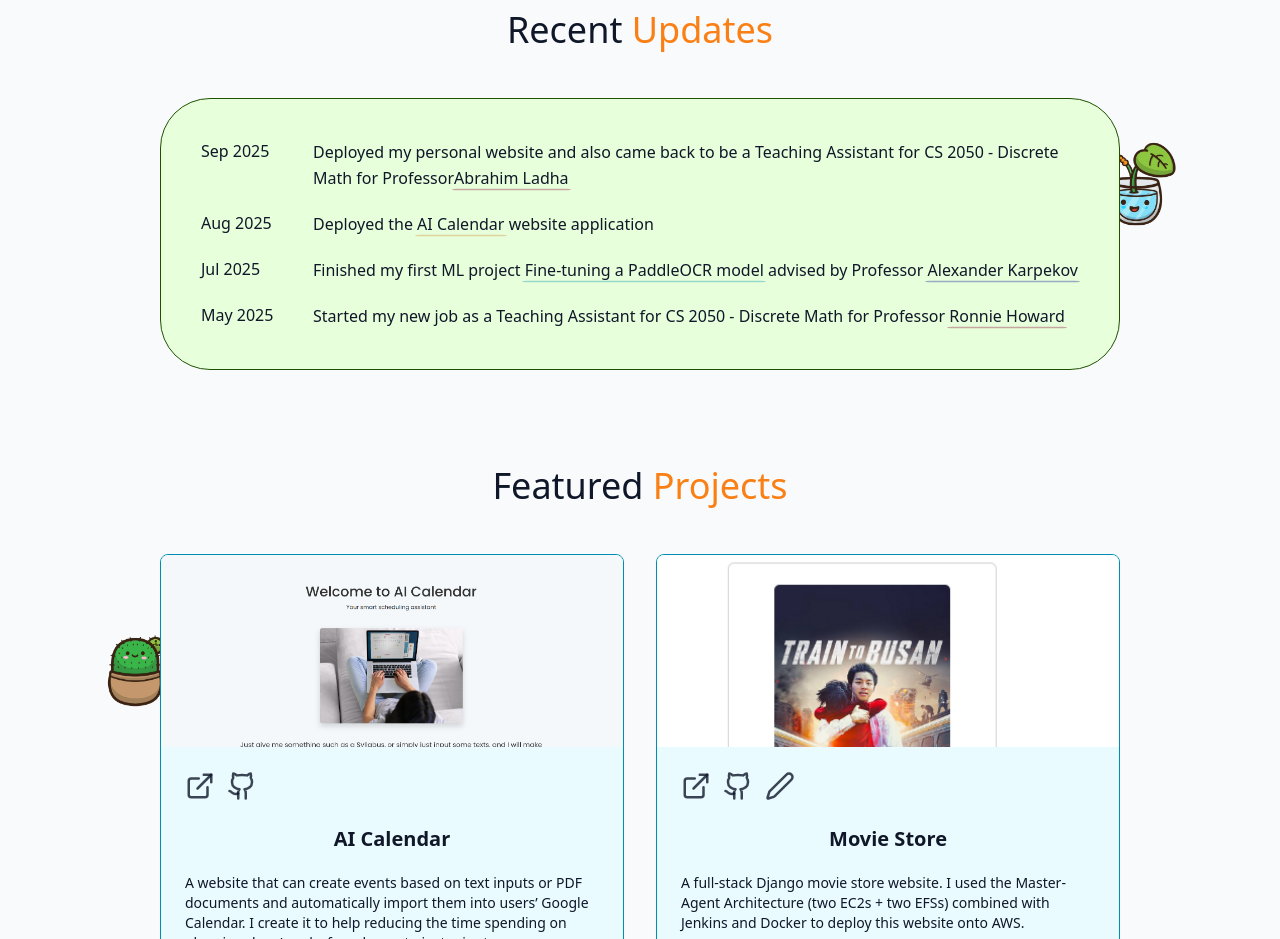
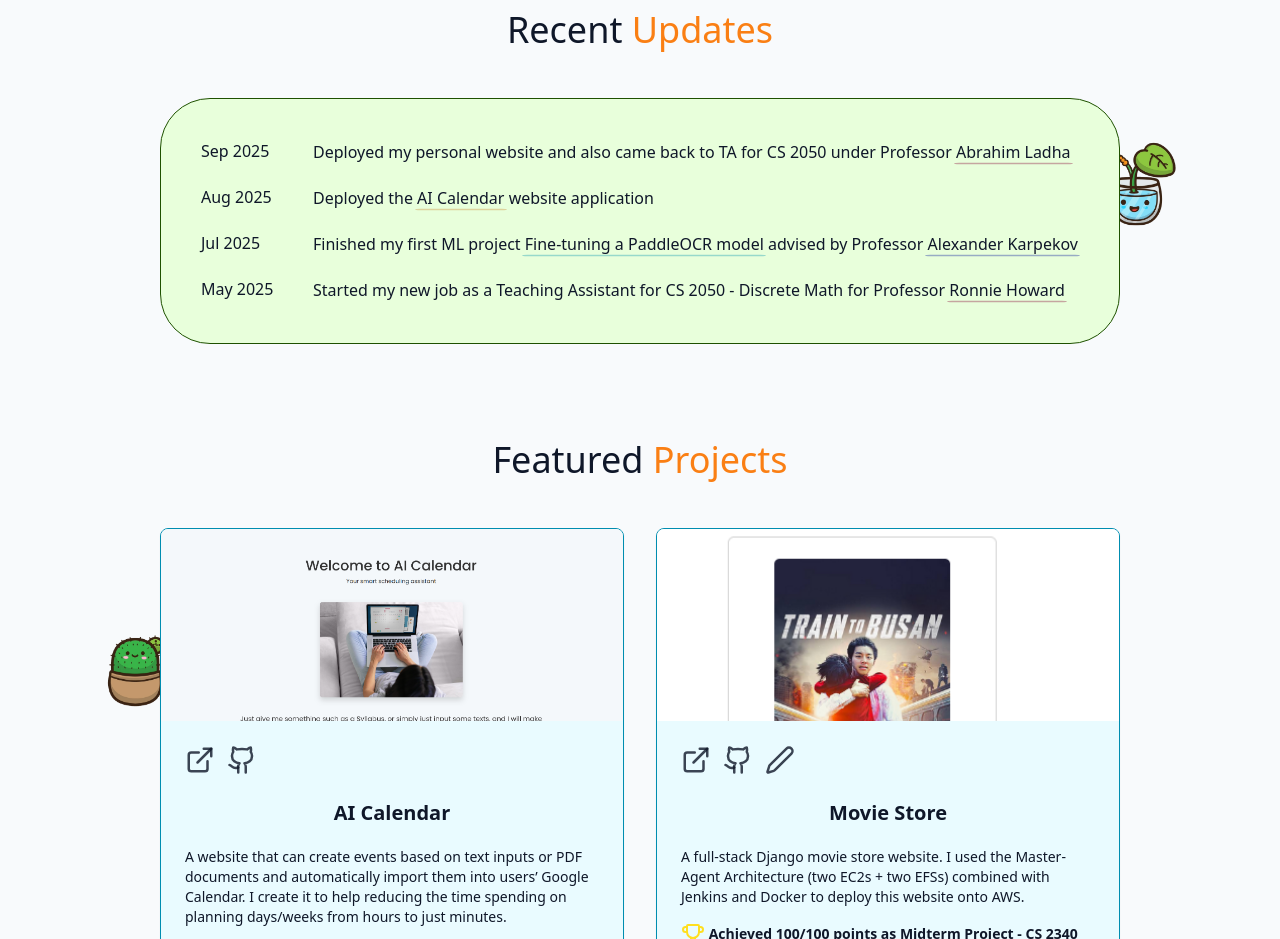
Before and after one commit to Softicles/thinhmnguyen.com, a React (Vite) app in the folder personal_web/: page / in a window 1280 px wide. Shown: the part 920-1859 px from the top of the page. Built offline with nearby package versions, Linux system fonts and the light colour scheme.

Commit message:
update recent updates

```diff
--- a/personal_web/src/components/RecentUpdates.jsx
+++ b/personal_web/src/components/RecentUpdates.jsx
@@ -16,8 +16,8 @@ export const RecentUpdates = () => {
                             </span>
                             {/* Description */}
                             <p className="text-base text-foreground leading-relaxed">
-                                Deployed my personal website and also came back to be a Teaching Assistant for CS 2050 - Discrete Math
-                                for Professor
+                                Deployed my personal website and also came back to TA for CS 2050
+                                under Professor {" "}
                                 <a
                                     className="marker marker-4"
                                     href="https://faculty.cc.gatech.edu/~ladha/"
```
